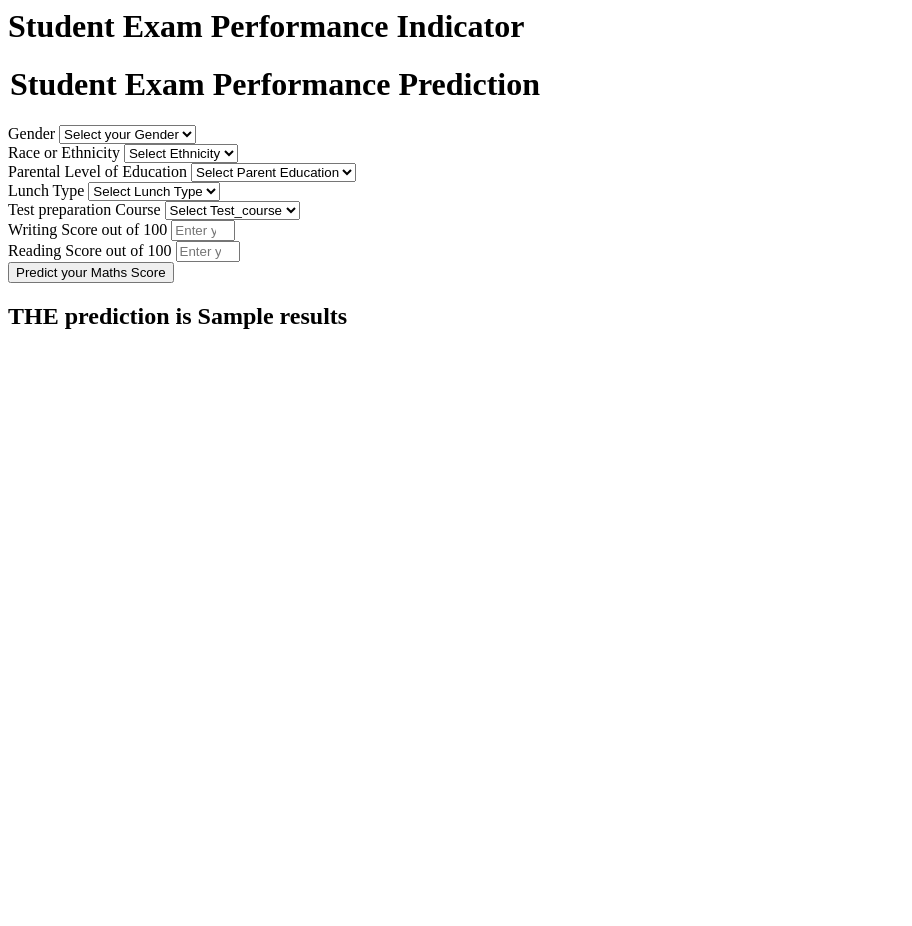
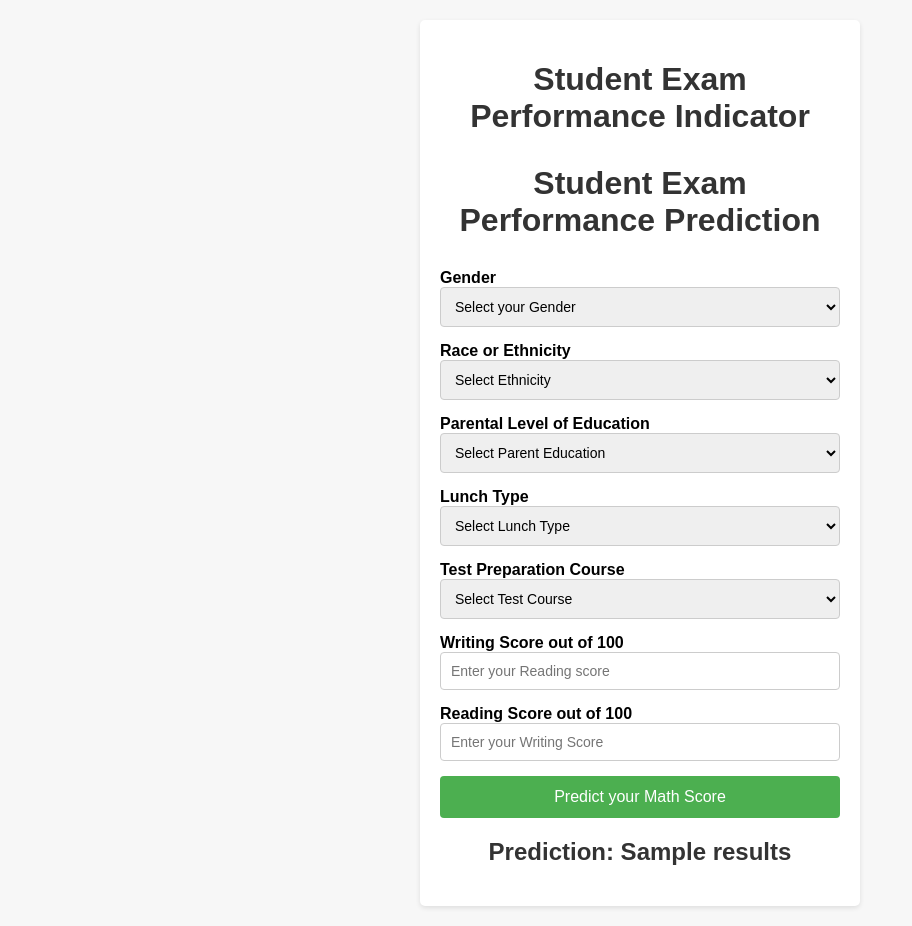
Before and after one commit to AvichalS/Score-Prediction-System, a Flask app: template templates/home.html in a window 1280 px wide. Shown: the whole page, without its empty margins (0-912 px from the left). Before the commit the page ends 329 px from the top, so only its background shows below. Run offline with Flask 3, Linux system fonts and the light colour scheme; the template is opened without the code that fills it: most values are stand-ins (such as "Sample title", 1, 10 or a date in 2020).

Commit message:
homepage updated

```diff
--- a/requirements.txt
+++ b/requirements.txt
@@ -1,6 +1,5 @@
 pandas
 numpy
-os
 seaborn
 matplotlib
 scikit-learn
--- a/templates/home.html
+++ b/templates/home.html
@@ -1,111 +1,135 @@
+<!DOCTYPE html>
 <html>
+<head>
+    <title>Student Exam Performance Indicator</title>
+    <style>
+        body {
+            font-family: Arial, sans-serif;
+            margin: 0;
+            padding: 20px;
+            background-color: #f7f7f7;
+        }
+
+        .login {
+            max-width: 400px;
+            margin: 0 auto;
+            background-color: #ffffff;
+            padding: 20px;
+            border-radius: 5px;
+            box-shadow: 0 2px 5px rgba(0, 0, 0, 0.1);
+        }
+
+        h1 {
+            text-align: center;
+            margin-bottom: 30px;
+            color: #333333;
+        }
+
+        form {
+            margin-bottom: 20px;
+        }
+
+        label {
+            font-weight: bold;
+        }
+
+        select,
+        input[type="number"] {
+            width: 100%;
+            padding: 10px;
+            border: 1px solid #cccccc;
+            border-radius: 4px;
+            margin-bottom: 15px;
+            font-size: 14px;
+            box-sizing: border-box;
+        }
+
+        .btn-primary {
+            background-color: #4CAF50;
+            border: none;
+            color: white;
+            padding: 12px 20px;
+            text-align: center;
+            text-decoration: none;
+            display: inline-block;
+            font-size: 16px;
+            border-radius: 4px;
+            cursor: pointer;
+            width: 100%;
+        }
+
+        h2 {
+            text-align: center;
+            color: #333333;
+            margin-top: 20px;
+        }
+    </style>
+</head>
 <body>
     <div class="login">
         <h1>Student Exam Performance Indicator</h1>
-
         <form action="{{ url_for('predict_datapoint')}}" method="post">
-        <h1>
-            <legend>Student Exam Performance Prediction</legend>
-        </h1>
+            <h1>Student Exam Performance Prediction</h1>
             <div class="mb-3">
-            <label class="form-label">Gender</label>
-            <select class="form-control" name="gender" placeholder="Enter you Gender" required>
+                <label>Gender</label>
+                <select name="gender" required>
                     <option class="placeholder" selected disabled value="">Select your Gender</option>
-                <option value="male">
-                    Male
-                </option>
-                <option value="female">
-                    Female
-                </option>
+                    <option value="male">Male</option>
+                    <option value="female">Female</option>
                 </select>
             </div>
             <div class="mb-3">
-            <label class="form-label">Race or Ethnicity</label>
-            <select class="form-control" name="ethnicity" placeholder="Enter you ethnicity" required>
+                <label>Race or Ethnicity</label>
+                <select name="ethnicity" required>
                     <option class="placeholder" selected disabled value="">Select Ethnicity</option>
-                <option value="group A">
-                    Group A
-                </option>
-                <option value="group B">
-                    Group B
-                </option>
-                <option value="group C">
-                    Group C
-                </option>
-                <option value="group D">
-                    Group D
-                </option>
-                <option value="group E">
-                    Group E
-                </option>
+                    <option value="group A">Group A</option>
+                    <option value="group B">Group B</option>
+                    <option value="group C">Group C</option>
+                    <option value="group D">Group D</option>
+                    <option value="group E">Group E</option>
                 </select>
             </div>
             <div class="mb-3">
-            <label class="form-label">Parental Level of Education</label>
-            <select class="form-control" name="parental_level_of_education"
-                placeholder="Enter you Parent Education" required>
+                <label>Parental Level of Education</label>
+                <select name="parental_level_of_education" required>
                     <option class="placeholder" selected disabled value="">Select Parent Education</option>
-                <option value="associate's degree">
-                    associate's degree
-                </option>
-                <option value="bachelor's degree">
-                    bachelor's degree
-                </option>
-                <option value="high school">
-                    high school
-                </option>
-                <option value="master's degree">
-                    master's degree
-                </option>
-                <option value="some college">
-                    some college
-                </option>
-                <option value="some high school">
-                    some high school
-                </option>
+                    <option value="associate's degree">Associate's Degree</option>
+                    <option value="bachelor's degree">Bachelor's Degree</option>
+                    <option value="high school">High School</option>
+                    <option value="master's degree">Master's Degree</option>
+                    <option value="some college">Some College</option>
+                    <option value="some high school">Some High School</option>
                 </select>
             </div>
             <div class="mb-3">
-            <label class="form-label">Lunch Type</label>
-            <select class="form-control" name="lunch" placeholder="Enter you Lunch" required>
+                <label>Lunch Type</label>
+                <select name="lunch" required>
                     <option class="placeholder" selected disabled value="">Select Lunch Type</option>
-                <option value="free/reduced">
-                    free/reduced
-                </option>
-                <option value="standard">
-                    standard
-                </option>
+                    <option value="free/reduced">Free/Reduced</option>
+                    <option value="standard">Standard</option>
                 </select>
             </div>
             <div class="mb-3">
-            <label class="form-label">Test preparation Course</label>
-            <select class="form-control" name="test_preparation_course" placeholder="Enter you Course"
-                required>
-                <option class="placeholder" selected disabled value="">Select Test_course</option>
-                <option value="none">
-                    None
-                </option>
-                <option value="completed">
-                    Completed
-                </option>
+                <label>Test Preparation Course</label>
+                <select name="test_preparation_course" required>
+                    <option class="placeholder" selected disabled value="">Select Test Course</option>
+                    <option value="none">None</option>
+                    <option value="completed">Completed</option>
                 </select>
             </div>
             <div class="mb-3">
-            <label class="form-label">Writing Score out of 100</label>
-            <input class="form-control" type="number" name="reading_score"
-                placeholder="Enter your Reading score" min='0' max='100' />
+                <label>Writing Score out of 100</label>
+                <input type="number" name="reading_score" placeholder="Enter your Reading score" min="0" max="100" />
             </div>
             <div class="mb-3">
-            <label class="form-label">Reading Score out of 100</label>
-            <input class="form-control" type="number" name="writing_score"
-                placeholder="Enter your Reading Score" min='0' max='100' />
+                <label>Reading Score out of 100</label>
+                <input type="number" name="writing_score" placeholder="Enter your Writing Score" min="0" max="100" />
             </div>
             <div class="mb-3">
-            <input class="btn btn-primary" type="submit" value="Predict your Maths Score" required />
+                <input class="btn btn-primary" type="submit" value="Predict your Math Score" required />
             </div>
         </form>
-    <h2>
-       THE  prediction is {{results}}
-    </h2>
-   <body>
+        <h2>Prediction: {{results}}</h2>
+    </div>
+</body>
 </html>
```
Lines whose indentation alone changed are shown as unchanged.
